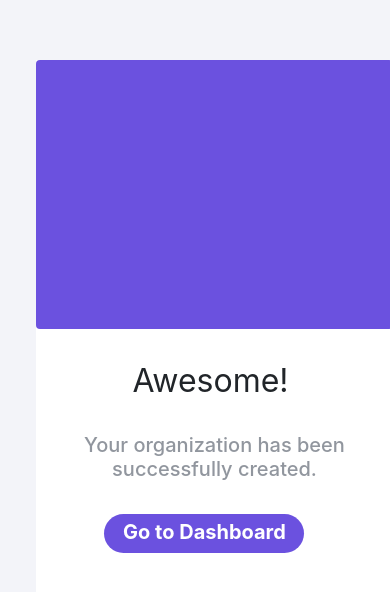
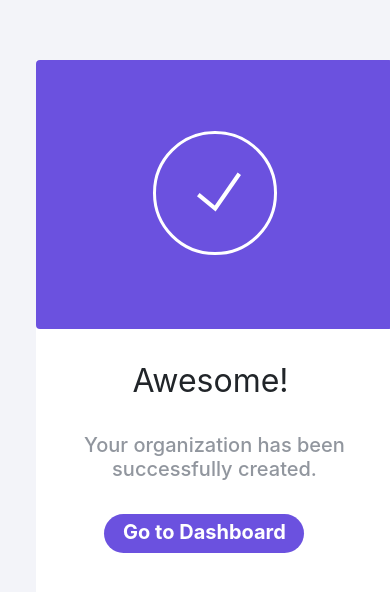
Before and after one commit to Ad3bay0c/pms, a React (Create React App) app: page /successful in a window 390 px wide. Shown: the part 122-714 px from the top of the page. Built offline with nearby package versions, Linux system fonts and the light colour scheme.

Commit message:
finished mobile view of successful page

```diff
--- a/src/pages/registration_successful.css
+++ b/src/pages/registration_successful.css
@@ -16,6 +16,7 @@ body{
     background: #6B51DF;
     height: 269px;
     border-radius: 4px;
+    position: relative;
 }
 .successful-section{
     margin-top: 33px;
@@ -60,3 +61,17 @@ position: relative;
     text-align: center;
     color: #FFFFFF;
 }
+
+.ellipse{
+    position: absolute;
+    margin: 71px 116.4px 74.44px 117px;
+    border: 3px solid #FFFFFF;
+    height: 123.55999755859375px;
+    width: 123.55931854248047px;
+    border-radius: 50%;
+}
+.tick{
+    position: absolute;
+    margin: 110px 150.7px 115px 151.29px;
+    color: #FFFFFF;
+}
--- a/src/pages/registration_successful.js
+++ b/src/pages/registration_successful.js
@@ -3,7 +3,14 @@ import "./registration_successful.css";
 export default function successful() {
   return (
     <div className="card-successful">
-      <div className="tick-section"></div>
+      <div className="tick-section">
+          <div className="ellipse"></div>
+          <div className="tick">
+          <svg fill="white" height="44" width="64" id="Capa_1" x="0px" y="0px" viewBox="0 0 490 490">
+          <polygon points="452.253,28.326 197.831,394.674 29.044,256.875 0,292.469 207.253,461.674 490,54.528 " />
+        </svg>
+          </div>
+      </div>
       <div className="successful-section">
         <p className="awesome">Awesome!</p>
         <p className="info">Your organization has been successfully created.</p>
```
